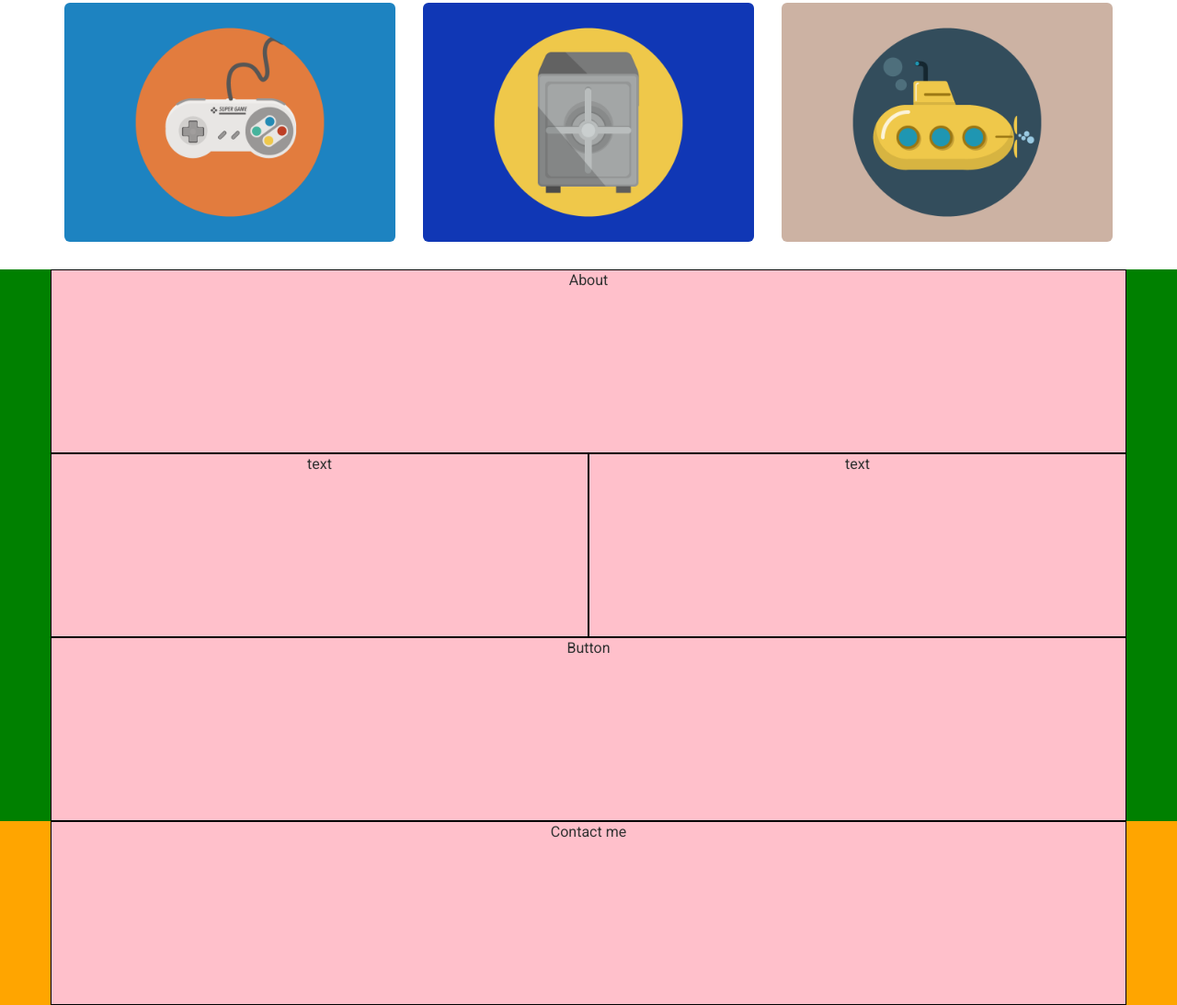
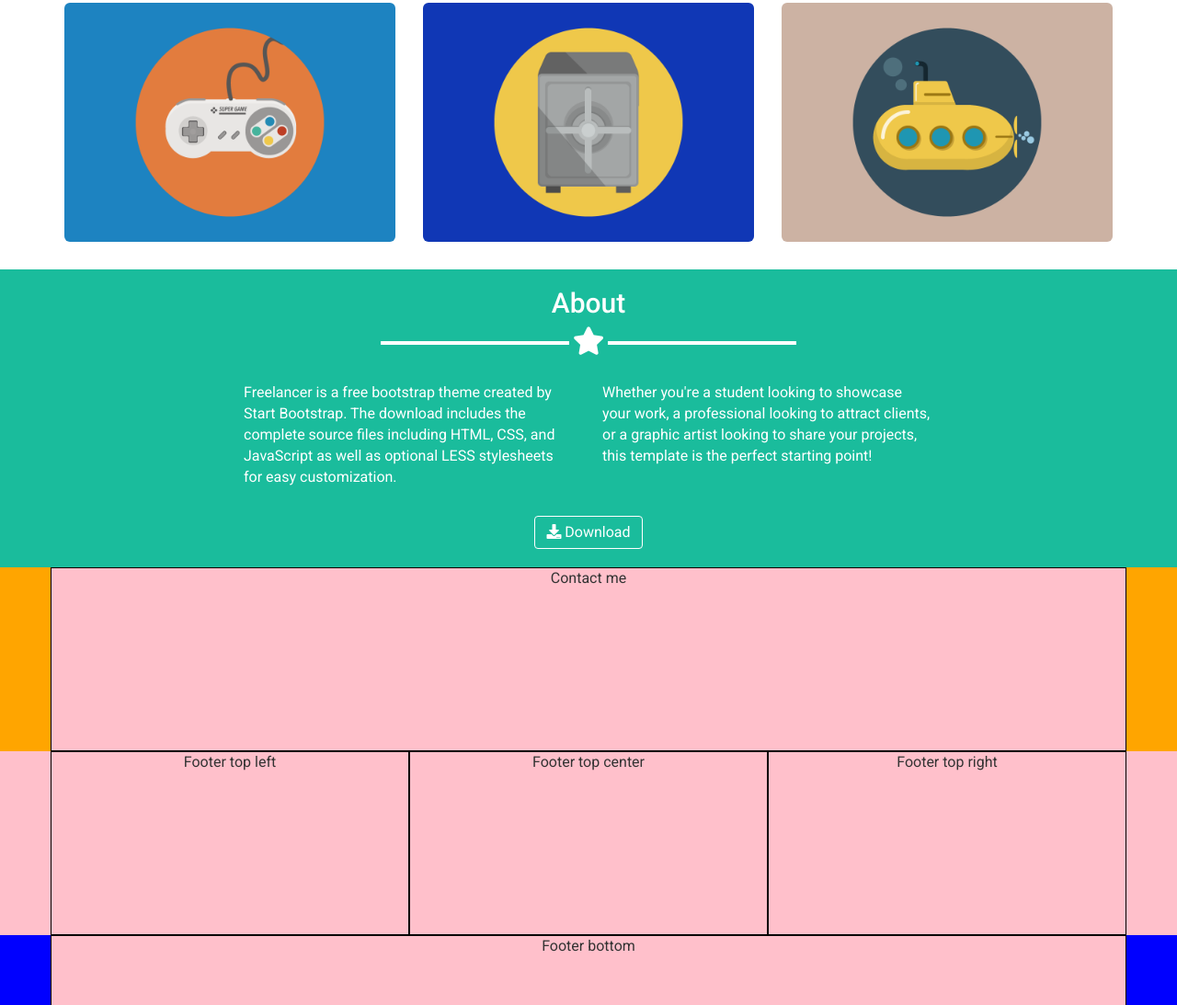
Before and after one commit to Giulio899/html-css-bootstrap-freelancer, a plain HTML site: page index.html in a window 1280 px wide. Shown: the part 1080-2173 px from the top of the page at 92% size. Drawn offline with nearby package versions, Linux system fonts and the light colour scheme.

Commit message:
Fine fascia 2

```diff
--- a/css/style.css
+++ b/css/style.css
@@ -133,8 +133,29 @@ header .jumbotron p {
 
 /* Inizio stripe 2 */
 #stripe2 {
-  background-color: green;
+  background-color: #1ABC9C;
+  color: white;
+}
+
+#stripe2 h2,
+#stripe2 .ms_star {
   text-align: center;
+}
+
+#stripe2 .ms_star {
+  margin-bottom: 20px;
+}
+
+#stripe2 p {
+  margin: 10px 0;
+}
+
+#stripe2 .mc_btn {
+  background-color: rgba(0, 0, 0, 0);
+  border: 1px solid white;
+  font-size: 1em;
+  color: white;
+  margin: 20px 0;
 }
 /* /stripe 2 */
 
--- a/index.html
+++ b/index.html
@@ -98,13 +98,26 @@
     </section>
 
     <section id="stripe2">
-      <div class="container debug">
+      <div class="container">
         <div class="row">
 
-          <div class="col-xs-12">About</div>
-          <div class="col-xs-6 col-xs-offset-3 col-md-6 col-md-offset-0">text</div>
-          <div class="col-xs-6 col-xs-offset-3 col-md-6 col-md-offset-0">text</div>
-          <div class="col-xs-12">Button</div>
+          <div class="col-xs-12">
+            <h2>About</h2>
+            <div class="ms_star">
+              <i class="fas fa-star ms_c_white"></i>
+            </div>
+          </div>
+          <div class="col-xs-8 col-xs-offset-2 col-sm-4 col-sm-offset-2">
+            <p>Freelancer is a free bootstrap theme created by Start Bootstrap. The download includes the complete source files including HTML, CSS, and JavaScript as well as optional LESS stylesheets for easy customization.
+            </p>
+          </div>
+          <div class="col-xs-8 col-xs-offset-2 col-sm-4 col-sm-offset-0">
+            <p>Whether you're a student looking   to showcase your work, a professional looking to attract clients, or a graphic artist looking to share your projects, this template is the perfect starting point!</p>
+          </div>
+
+          <div class="col-xs-12 text-center">
+            <a href="#" class="btn btn-default mc_btn"><i class="fas fa-download"></i> Download</a>
+          </div>
 
         </div>
       </div>
```
